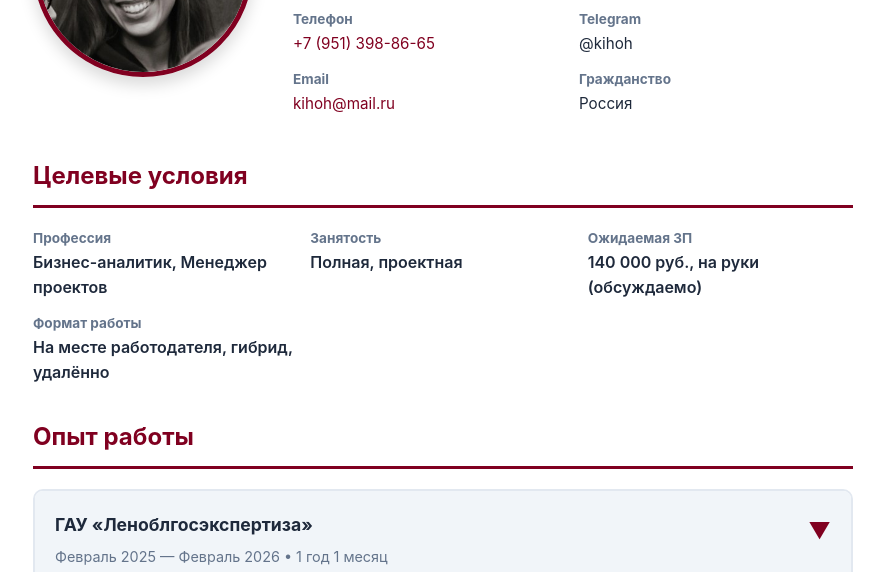
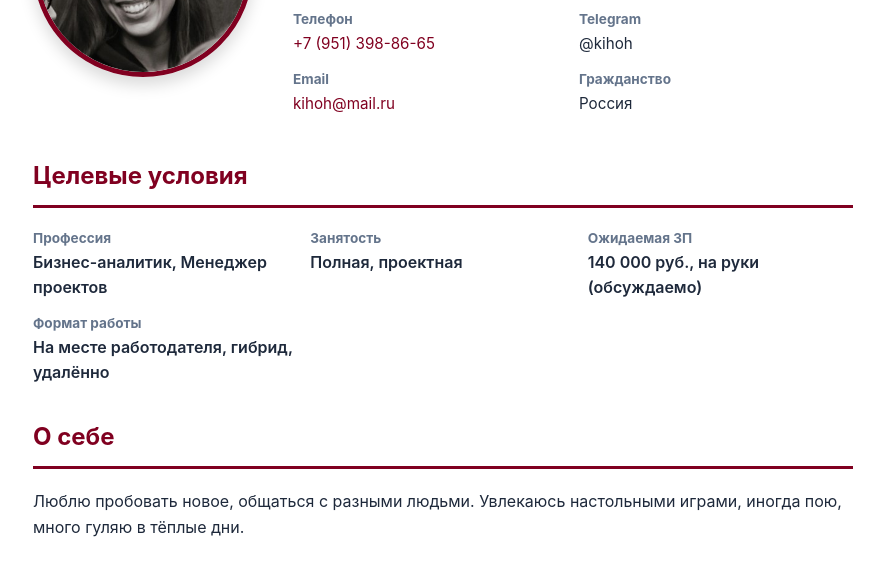
Before and after one commit to mihaylovaesskb-pixel/resume, a plain HTML site: page index.html in a window 1280 px wide. Shown: the part 203-775 px from the top of the page, without its empty margins (197-1081 px from the left). Drawn offline with Linux system fonts and the light colour scheme.

Commit message:
Update index.html
Добавлено "О себе" - добавлен кусок нового кода, старый код не изменялся

```diff
--- a/index.html
+++ b/index.html
@@ -342,6 +342,14 @@
       </div>
     </section>
 
+    <!-- Блок О себе -->
+<section id="about-me">
+  <h2>О себе</h2>
+  <p class="section-text">
+    Люблю пробовать новое, общаться с разными людьми. Увлекаюсь настольными играми, иногда пою, много гуляю в тёплые дни.
+  </p>
+</section>
+
     <!-- Опыт работы -->
     <section id="experience">
       <h2>Опыт работы</h2>
```
